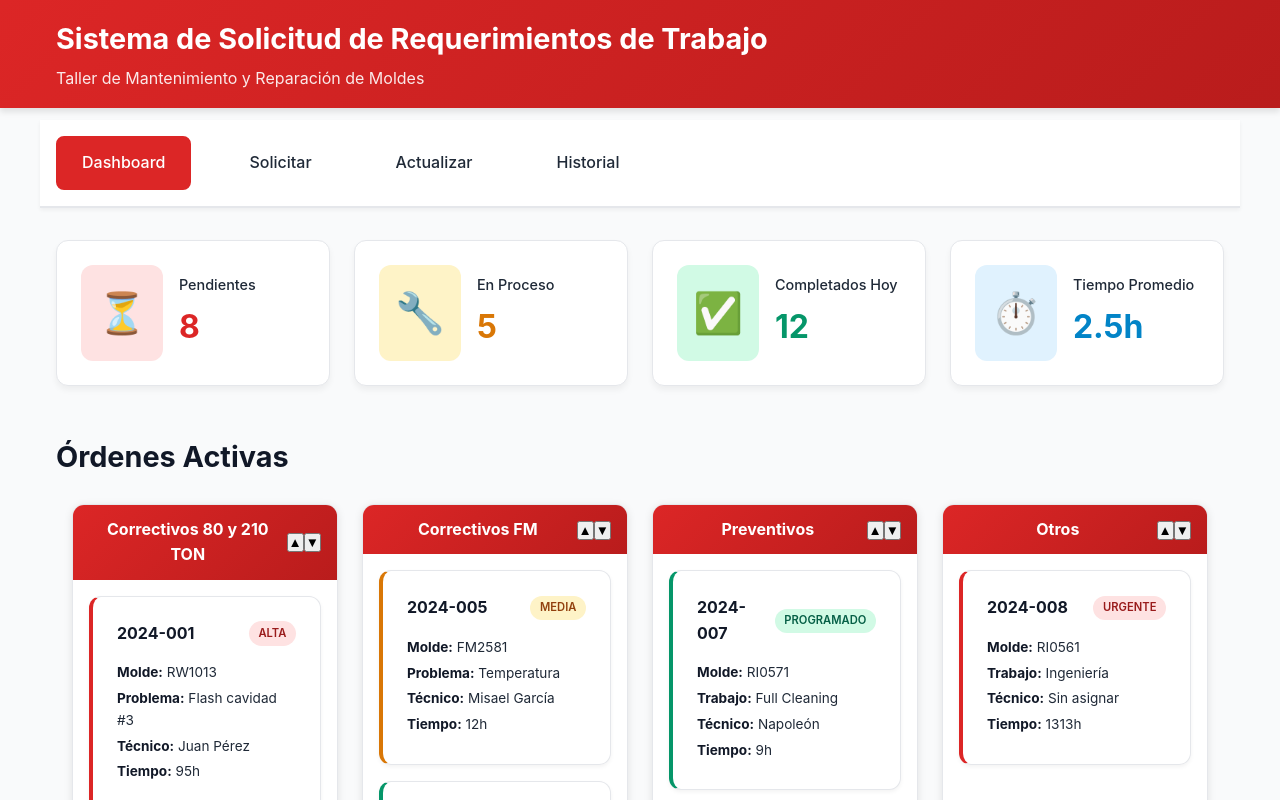
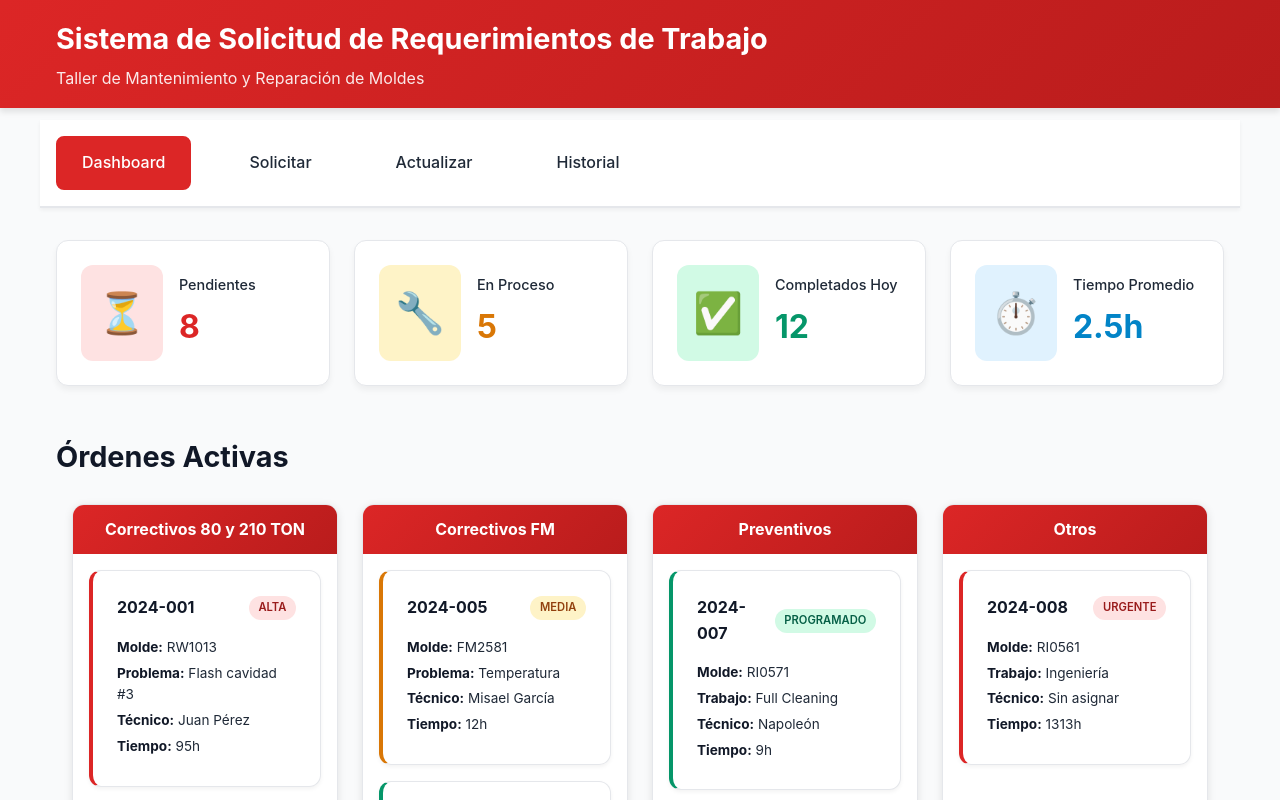
Before and after one commit to HmmmBibimbap/sistema-taller-moldes, a Next.js app: page / in a window 1280 px wide. Shown: the top 800 px of the page. Built offline with nearby package versions, Linux system fonts and the light colour scheme.

Commit message:
Eliminar botones de scroll, dejar solo scrollbar

```diff
--- a/app/page.tsx
+++ b/app/page.tsx
@@ -59,10 +59,7 @@ export default function Dashboard() {
             <div className="category-column">
               <div className="category-header">
                 <h3>Correctivos 80 y 210 TON</h3>
-                <div className="scroll-controls">
-                  <button className="scroll-btn up">▲</button>
-                  <button className="scroll-btn down">▼</button>
-                </div>
+
               </div>
               <div className="orders-scroll-container">
                 <div className="orders-vertical-list">
@@ -112,10 +109,7 @@ export default function Dashboard() {
             <div className="category-column">
               <div className="category-header">
                 <h3>Correctivos FM</h3>
-                <div className="scroll-controls">
-                  <button className="scroll-btn up">▲</button>
-                  <button className="scroll-btn down">▼</button>
-                </div>
+
               </div>
               <div className="orders-scroll-container">
                 <div className="orders-vertical-list">
@@ -152,10 +146,7 @@ export default function Dashboard() {
             <div className="category-column">
               <div className="category-header">
                 <h3>Preventivos</h3>
-                <div className="scroll-controls">
-                  <button className="scroll-btn up">▲</button>
-                  <button className="scroll-btn down">▼</button>
-                </div>
+
               </div>
               <div className="orders-scroll-container">
                 <div className="orders-vertical-list">
@@ -179,10 +170,7 @@ export default function Dashboard() {
             <div className="category-column">
               <div className="category-header">
                 <h3>Otros</h3>
-                <div className="scroll-controls">
-                  <button className="scroll-btn up">▲</button>
-                  <button className="scroll-btn down">▼</button>
-                </div>
+
               </div>
               <div className="orders-scroll-container">
                 <div className="orders-vertical-list">
```
